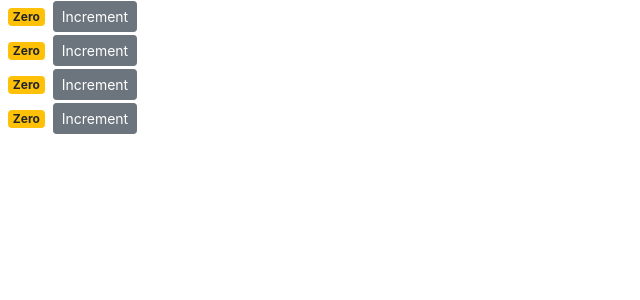
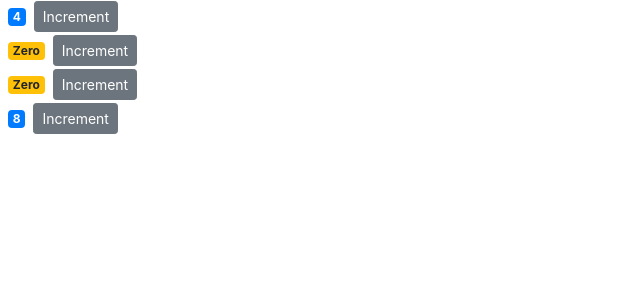
Before and after one commit to hassantvs24/all-react, a React (Create React App) app in the folder counter-app/: page / in a window 1280 px wide. Shown: the top 300 px of the page, without its empty margins (0-640 px from the left). Built offline with nearby package versions, Linux system fonts and the light colour scheme.

Commit message:
Send data to another componante
Props Intigration

```diff
--- a/counter-app/src/components/counter.jsx
+++ b/counter-app/src/components/counter.jsx
@@ -2,14 +2,15 @@ import React, { Component } from "react";
 
 class Counter extends Component {
   state = {
-    count: 0
+    value: this.props.value
   };
 
   handleIncrement = () => {
-    this.setState({ count: this.state.count + 1 });
+    this.setState({ value: this.state.value + 1 });
   };
 
   render() {
+
     return (
       <div>
         <span className={this.getBadgeClasses()}>{this.formatCount()}</span>
@@ -25,13 +26,13 @@ class Counter extends Component {
 
   getBadgeClasses() {
     let classes = "badge m-2 badge-";
-    classes += this.state.count === 0 ? "warning" : "primary";
+    classes += this.state.value === 0 ? "warning" : "primary";
     return classes;
   }
 
   formatCount() {
-    const { count } = this.state;
-    return count === 0 ? "Zero" : count;
+    const { value } = this.state;
+    return value === 0 ? "Zero" : value;
   }
 }
 
--- a/counter-app/src/components/counters.jsx
+++ b/counter-app/src/components/counters.jsx
@@ -4,16 +4,18 @@ import Counter from "./counter";
 class Counters extends Component {
     state = {
         counters: [
-            {id:1, value: 0},
+            {id:1, value: 4},
             {id:2, value: 0},
             {id:3, value: 0},
-            {id:4, value: 0}
+            {id:4, value: 8}
         ]
      };
     render() {
         return (
             <React.Fragment>
-                {this.state.counters.map(counter => <Counter key={counter.id} />)}
+                {this.state.counters.map(counter =>
+                <Counter key={counter.id} value={counter.value}/>
+                )}
             </React.Fragment>
         );
     };
```
